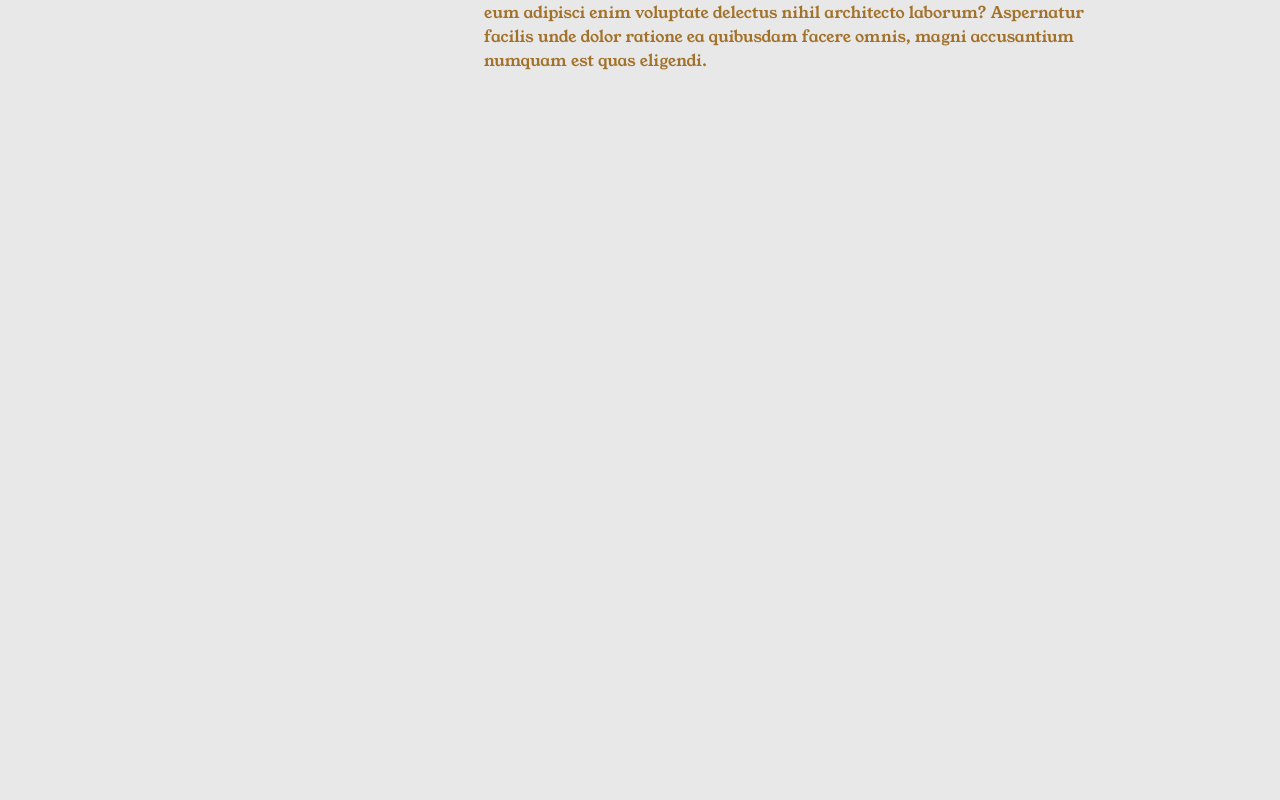
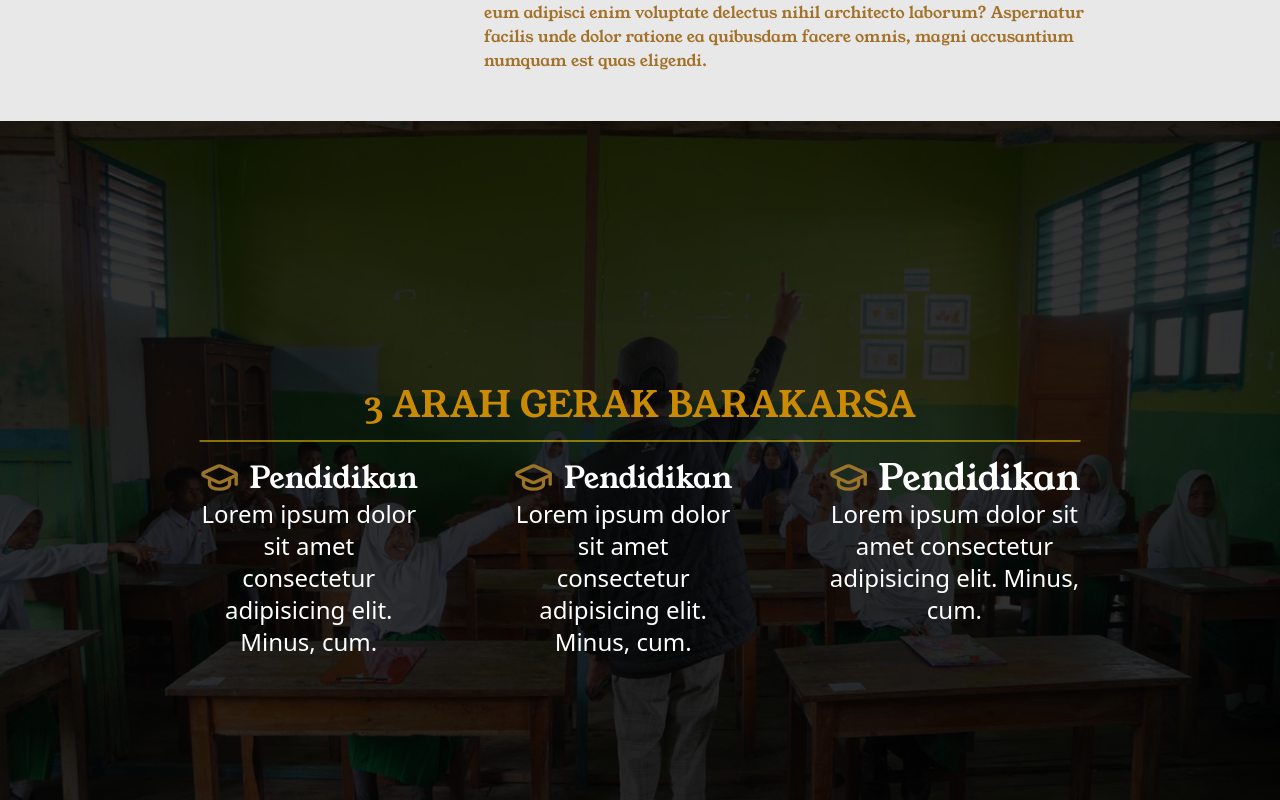
Before and after one commit to barakarsa-web/barakarsa-web, a React (Vite) app: page / in a window 1280 px wide. Shown: the part 1340-2140 px from the top of the page. Before the commit the page ends 1461 px from the top, so only its background shows below. Built offline with nearby package versions, Linux system fonts and the light colour scheme; a web font is replaced by a local one.

Commit message:
new section

```diff
--- a/src/components/header/nav.jsx
+++ b/src/components/header/nav.jsx
@@ -1,6 +1,7 @@
 import React, { useEffect, useState } from 'react';
 import { Menu, X } from 'lucide-react';
 import { NavLink } from 'react-router-dom';
+
 
 const Navlinks = () => {
     const [scrollPosition, setScrollPosition] = useState(0);
--- a/src/components/main/index.jsx
+++ b/src/components/main/index.jsx
@@ -1,10 +1,12 @@
 import React from 'react'
 import About from './about'
+import Section from './section'
 
 const Main = () => {
     return (
         <div className='mt-11'>
             <About />
+            <Section/>
         </div>
     )
 }
--- /dev/null
+++ b/src/components/main/section.jsx
@@ -0,0 +1,50 @@
+import React from 'react'
+import photo from '../../assets/images/section.filosofi.jpg'
+import { GraduationCap } from 'lucide-react';
+
+const Section = () => {
+    return (
+        <div style={{ position: 'relative', overflow: 'hidden', height: '800px' }} className='mb-11'>
+            <img src={photo} className='w-full h-auto' alt="" style={{ objectFit: 'cover' }} />
+            <div style={{
+                position: 'absolute',
+                top: 0,
+                left: 0,
+                width: '100%',
+                height: '100%',
+                backgroundColor: 'rgba(0,0,0,0.8)'
+            }} />
+            <div className="absolute top-1/2 left-1/2 transform -translate-x-1/2 -translate-y-1/2 text-white text-2xl text-center">
+                <h1 className='mb-4 font-["Young_serif"] text-yellow-600 text-4xl'>3 ARAH GERAK BARAKARSA</h1>
+                <hr style={{ borderColor: 'gold' }} className='text-secondary-00' />
+                <div className='flex gap-24'>
+                    <div>
+                        <div className='flex items-center justify-center mt-4'>
+                            <GraduationCap size='40' color='#997428' />
+                            <p  className='font-["Young_serif"] ml-[10px] text-3xl'>Pendidikan</p>
+                        </div>
+                        <p>Lorem ipsum dolor sit amet consectetur adipisicing elit. Minus, cum.</p>
+                    </div>
+
+                    <div>
+                        <div className='flex items-center justify-center mt-4'>
+                            <GraduationCap size='40' color='#997428' />
+                            <p  className='font-["Young_serif"] ml-[10px] text-3xl'>Pendidikan</p>
+                        </div>
+                        <p>Lorem ipsum dolor sit amet consectetur adipisicing elit. Minus, cum.</p>
+                    </div>
+
+                    <div>
+                        <div className='flex items-center justify-center mt-4'>
+                            <GraduationCap size='40' color='#997428' />
+                            <p  className='font-["Young_serif"] ml-[10px] text-4xl'>Pendidikan</p>
+                        </div>
+                        <p>Lorem ipsum dolor sit amet consectetur adipisicing elit. Minus, cum.</p>
+                    </div>
+                </div>
+            </div>
+        </div>
+    )
+}
+
+export default Section
```
Also changed, not shown: src/assets/images/section.filosofi.jpg (added).
